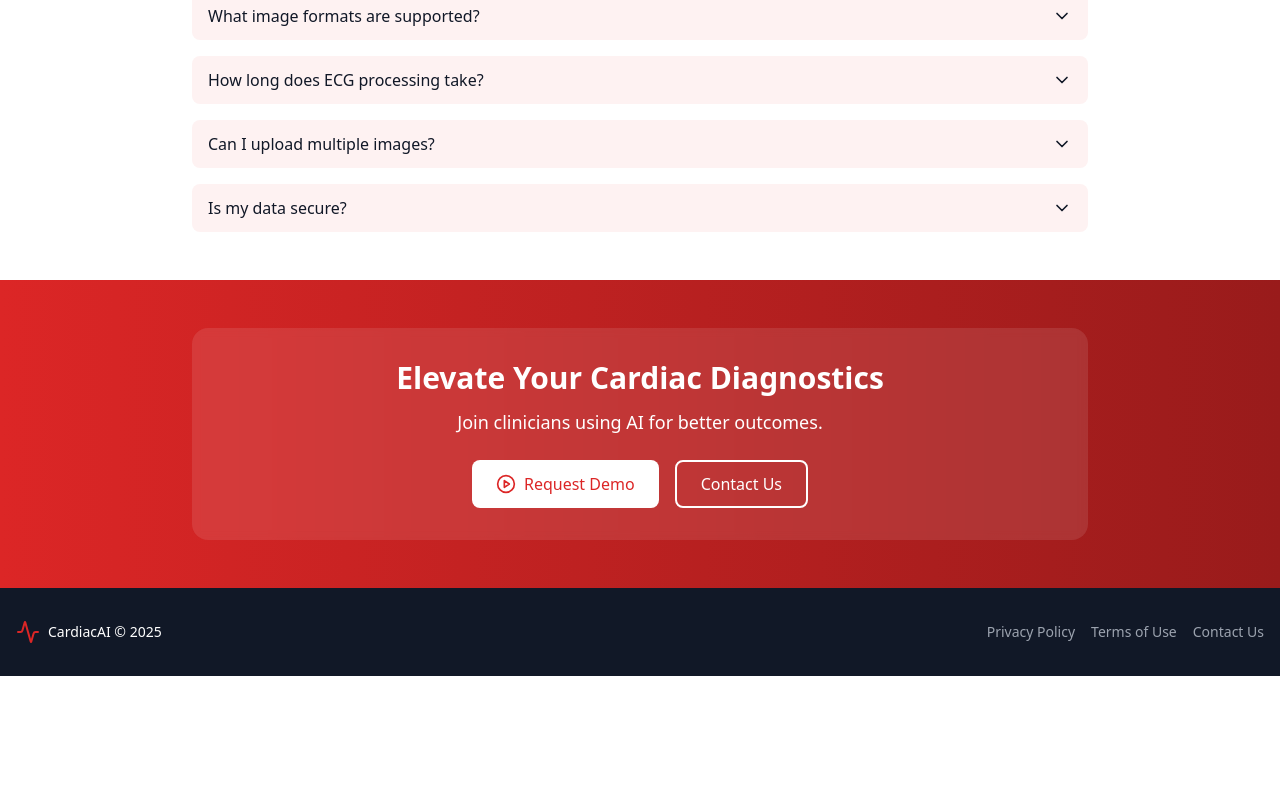
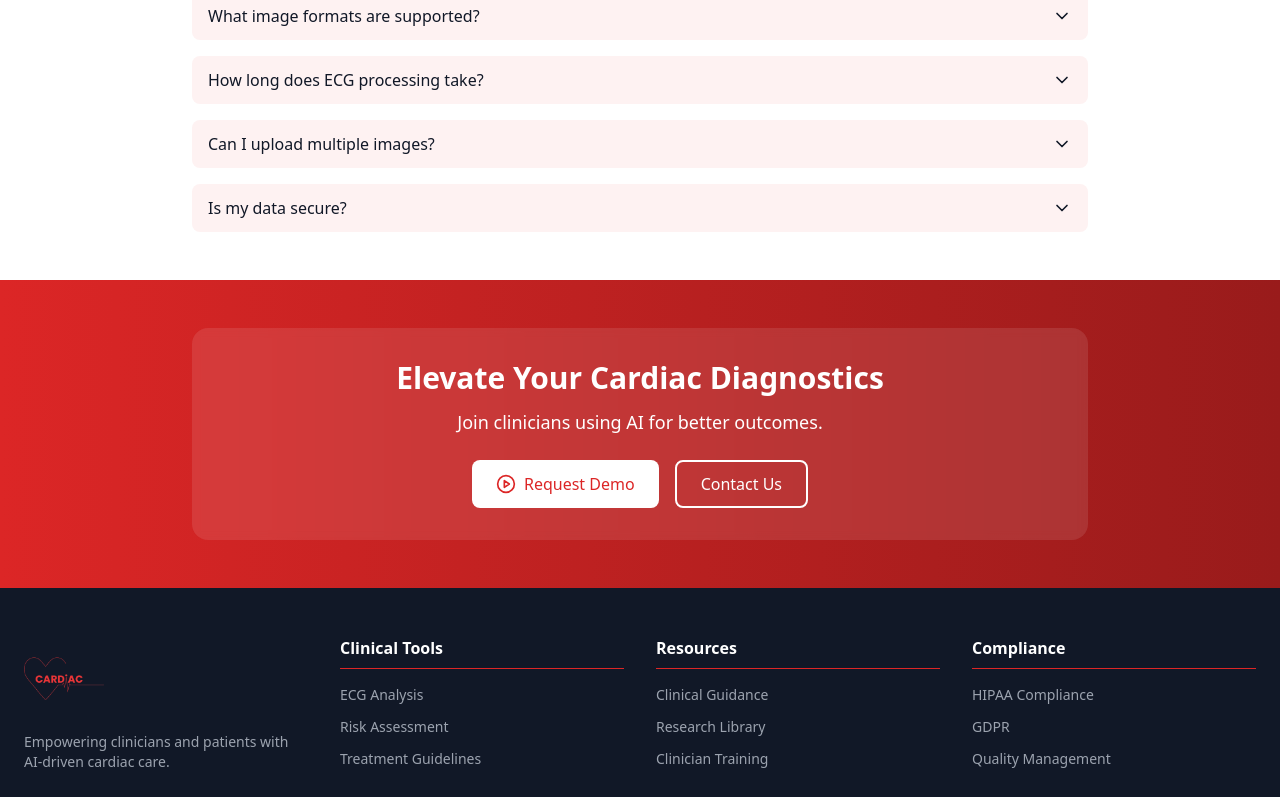
Before and after one commit to PraiseOrly/New_App, a React (Vite) app in the folder NewApp/: page /ecg-analysis in a window 1280 px wide. Shown: the part 2000-2797 px from the top of the page. Before the commit the page ends 2676 px from the top, so only its background shows below. Built offline with nearby package versions, Linux system fonts and the light colour scheme.

Commit message:
Update EcgAnalysis.tsx

```diff
--- a/NewApp/src/pages/EcgAnalysis.tsx
+++ b/NewApp/src/pages/EcgAnalysis.tsx
@@ -1,6 +1,7 @@
 import React, { useEffect, useRef, useState } from "react";
 import { Link } from "react-router-dom";
 import Navbar from "../components/Navbar";
+import Footer from "../components/Footer";
 import {
 	ActivityIcon,
 	UploadIcon,
@@ -1140,27 +1141,8 @@ const EcgAnalysis: React.FC = () => {
 			</section>
 
 			{/* Footer */}
-			<footer className="bg-gray-900 text-white py-8 px-4">
-				<div className="container mx-auto max-w-7xl flex flex-col sm:flex-row justify-between items-center">
-					<div className="flex items-center gap-2 mb-4 sm:mb-0">
-						<ActivityIcon className="w-6 h-6 text-red-600" />
-						<span className="text-sm font-medium">
-							CardiacAI © {new Date().getFullYear()}
-						</span>
-					</div>
-					<nav className="flex gap-4 text-sm text-gray-400">
-						<Link to="/privacy" className="hover:text-white transition-colors">
-							Privacy Policy
-						</Link>
-						<Link to="/terms" className="hover:text-white transition-colors">
-							Terms of Use
-						</Link>
-						<Link to="/contact" className="hover:text-white transition-colors">
-							Contact Us
-						</Link>
-					</nav>
-				</div>
-			</footer>
+				<Footer />
+
 
 			{/* Processing Modal */}
 			<ProcessingModal
```
